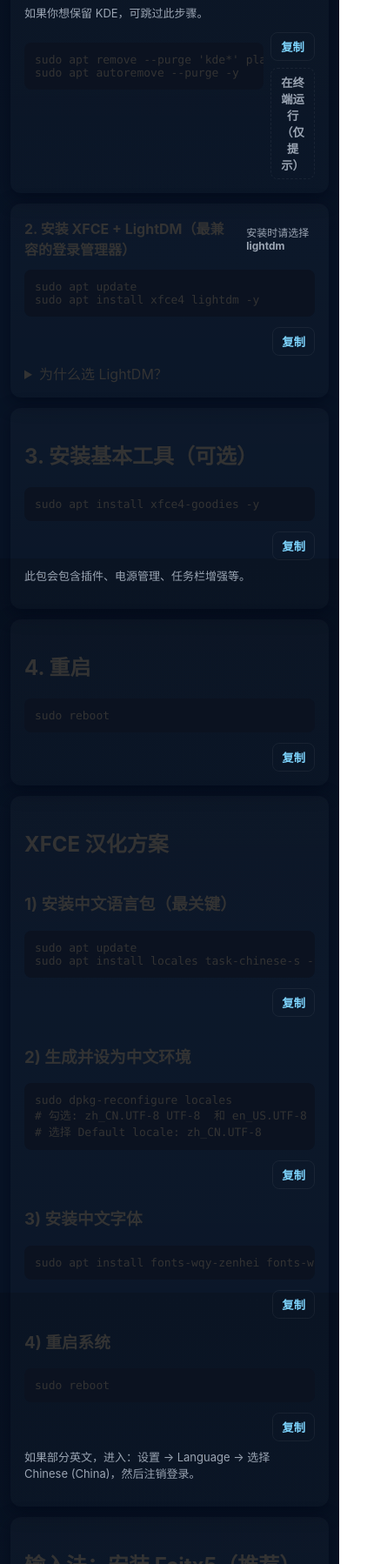
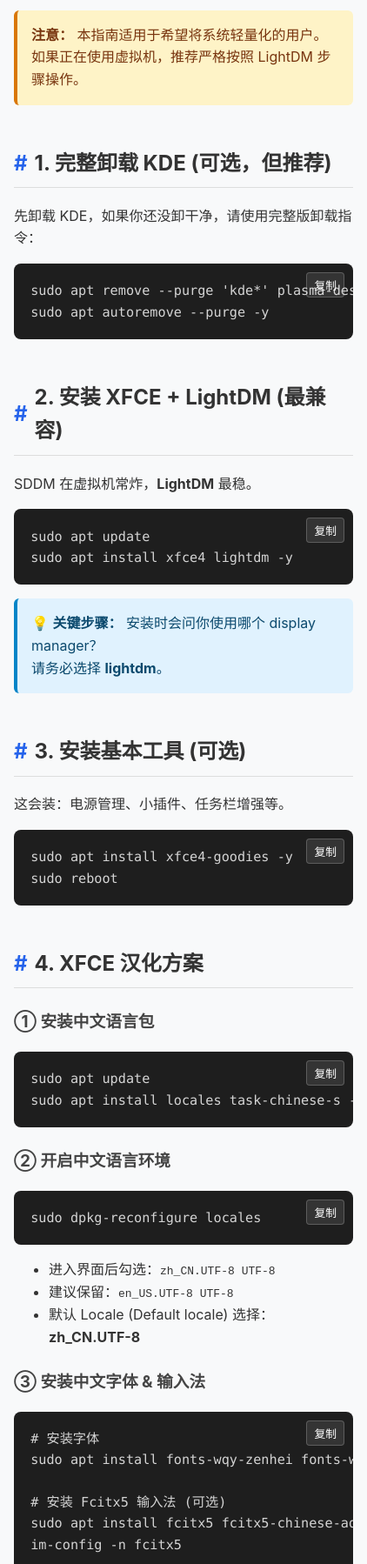
Before and after one commit to binglengbing64/mywebsite, a plain HTML site: page index.html in a window 390 px wide. Shown: the part 202-2000 px from the top of the page at 87% size, 422 px wide, since content can reach past the window. Drawn offline with Linux system fonts and the light colour scheme.

Commit message:
Update index.html

```diff
--- a/index.html
+++ b/index.html
@@ -1,272 +1,274 @@
-<!doctype html>
+<!DOCTYPE html>
 <html lang="zh-CN">
 <head>
-  <meta charset="utf-8" />
-  <meta name="viewport" content="width=device-width,initial-scale=1" />
-  <title>飞牛OS一键安装 XFCE（官方最轻量版本）</title>
-  <style>
-    :root{
-      --bg:#0f1720; --card:#0b1220; --muted:#9aa4b2; --accent:#7dd3fc; --glass:rgba(255,255,255,0.04);
-      --mono: 'SFMono-Regular', Consolas, 'Liberation Mono', Menlo, monospace;
-    }
-    *{box-sizing:border-box}
-    html,body{height:100%}
-    body{font-family: -apple-system,BlinkMacSystemFont, 'Segoe UI', Roboto, 'Helvetica Neue', Arial; margin:0; background:linear-gradient(180deg,#071120 0%, #081426 60%); color: #333; -webkit-font-smoothing:antialiased; padding:24px}
-    .wrap{max-width:980px;margin:0 auto}
-    header{display:flex;align-items:center;gap:16px;margin-bottom:18px}
-    .logo{width:56px;height:56px;border-radius:10px;background:linear-gradient(135deg,#0ea5a4,#60a5fa);display:flex;align-items:center;justify-content:center;font-weight:700;color:#042033}
-    h1{font-size:20px;margin:0}
-    p.lead{margin:4px 0 0;color:var(--muted)}
+    <meta charset="UTF-8">
+    <meta name="viewport" content="width=device-width, initial-scale=1.0">
+    <title>XFCE 轻量级桌面一键安装指南 (飞牛OS/Debian)</title>
+    <style>
+        :root {
+            --primary-color: #2563eb;
+            --text-color: #333;
+            --bg-color: #f8f9fa;
+            --code-bg: #1e1e1e;
+            --code-text: #d4d4d4;
+            --sidebar-width: 280px;
+        }
 
-    .card{background:linear-gradient(180deg, rgba(255,255,255,0.02), rgba(255,255,255,0.01)); border-radius:12px;padding:16px;margin-bottom:12px;box-shadow:0 6px 20px rgba(2,6,23,0.6);}
-    .section-title{display:flex;align-items:center;justify-content:space-between;gap:12px}
-    .section-title h2{font-size:16px;margin:0}
-    .note{color:var(--muted);font-size:13px;margin-top:8px}
+        body {
+            font-family: -apple-system, BlinkMacSystemFont, "Segoe UI", Roboto, "Helvetica Neue", Arial, "Microsoft YaHei", sans-serif;
+            line-height: 1.6;
+            color: var(--text-color);
+            background-color: var(--bg-color);
+            margin: 0;
+            display: flex;
+        }
 
-    pre{background:var(--card);padding:12px;border-radius:8px;overflow:auto;margin:12px 0;font-family:var(--mono);font-size:13px}
-    code{color:#dbeafe}
-    .cmd-row{display:flex;gap:8px;align-items:flex-start}
-    .btn{background:transparent;border:1px solid rgba(255,255,255,0.06);padding:6px 10px;border-radius:8px;color:var(--accent);cursor:pointer;font-weight:600}
-    .btn.secondary{color:var(--muted);border-style:dashed}
-    .copy-hint{font-size:12px;color:var(--muted);margin-left:8px}
+        /* Sidebar Styles */
+        .sidebar {
+            width: var(--sidebar-width);
+            height: 100vh;
+            background: white;
+            padding: 2rem;
+            position: fixed;
+            overflow-y: auto;
+            border-right: 1px solid #ddd;
+            box-sizing: border-box;
+        }
 
-    details{margin-top:8px}
-    summary{cursor:pointer;outline:none}
+        .sidebar h2 {
+            font-size: 1.2rem;
+            margin-bottom: 1rem;
+            color: var(--primary-color);
+        }
 
-    .grid{display:grid;grid-template-columns:repeat(auto-fit,minmax(260px,1fr));gap:12px}
+        .sidebar ul {
+            list-style: none;
+            padding: 0;
+        }
 
-    footer{margin-top:18px;color:var(--muted);font-size:13px;text-align:center}
+        .sidebar li {
+            margin-bottom: 0.8rem;
+        }
 
-    @media (max-width:600px){body{padding:12px}.logo{width:44px;height:44px}}
-  </style>
+        .sidebar a {
+            text-decoration: none;
+            color: #555;
+            font-size: 0.95rem;
+            transition: color 0.2s;
+        }
+
+        .sidebar a:hover {
+            color: var(--primary-color);
+            font-weight: 600;
+        }
+
+        /* Main Content Styles */
+        .main-content {
+            margin-left: var(--sidebar-width);
+            padding: 2rem 4rem;
+            max-width: 900px;
+            width: 100%;
+        }
+
+        h1 {
+            font-size: 2.5rem;
+            border-bottom: 3px solid var(--primary-color);
+            padding-bottom: 0.5rem;
+            margin-bottom: 2rem;
+        }
+
+        h2 {
+            margin-top: 3rem;
+            padding-bottom: 0.5rem;
+            border-bottom: 1px solid #ddd;
+            display: flex;
+            align-items: center;
+        }
+
+        h2::before {
+            content: '#';
+            color: var(--primary-color);
+            margin-right: 0.5rem;
+            font-weight: bold;
+        }
+
+        h3 {
+            margin-top: 1.5rem;
+            color: #444;
+        }
+
+        /* Code Block Styles */
+        .code-container {
+            position: relative;
+            margin: 1rem 0;
+        }
+
+        pre {
+            background-color: var(--code-bg);
+            color: var(--code-text);
+            padding: 1.2rem;
+            border-radius: 8px;
+            overflow-x: auto;
+            font-family: 'Consolas', 'Monaco', 'Courier New', monospace;
+            font-size: 0.95rem;
+        }
+
+        .copy-btn {
+            position: absolute;
+            top: 10px;
+            right: 10px;
+            background: rgba(255, 255, 255, 0.1);
+            border: 1px solid rgba(255, 255, 255, 0.2);
+            color: #fff;
+            padding: 4px 8px;
+            border-radius: 4px;
+            cursor: pointer;
+            font-size: 0.8rem;
+            transition: background 0.2s;
+        }
+
+        .copy-btn:hover {
+            background: rgba(255, 255, 255, 0.2);
+        }
+
+        /* Callout/Alert Styles */
+        .alert {
+            padding: 1rem;
+            border-radius: 6px;
+            margin: 1rem 0;
+            border-left: 4px solid;
+        }
+
+        .alert-info {
+            background-color: #e0f2fe;
+            border-color: #0284c7;
+            color: #0c4a6e;
+        }
+
+        .alert-warning {
+            background-color: #fef3c7;
+            border-color: #d97706;
+            color: #78350f;
+        }
+
+        .tag {
+            display: inline-block;
+            background: #e5e7eb;
+            padding: 2px 6px;
+            border-radius: 4px;
+            font-weight: bold;
+            font-size: 0.9em;
+        }
+
+        @media (max-width: 768px) {
+            .sidebar {
+                display: none;
+            }
+            .main-content {
+                margin-left: 0;
+                padding: 1rem;
+            }
+        }
+    </style>
 </head>
 <body>
-  <div class="wrap">
-    <header>
-      <div class="logo">XF</div>
-      <div>
-        <h1>一键安装 XFCE（官方最轻量版本）</h1>
-        <p class="lead">含：卸载 KDE、安装 XFCE + LightDM、中文汉化、输入法、浏览器、NetworkManager、以及可复制命令按钮</p>
-      </div>
-    </header>
 
-    <div class="card">
-      <div class="section-title">
-        <h2>1. 完整卸载 KDE（可选，但推荐）</h2>
-        <div class="copy-hint">点击右侧按钮可复制命令</div>
-      </div>
-      <p class="note">如果你想保留 KDE，可跳过此步骤。</p>
-      <div class="cmd-row">
-        <pre id="cmd-kde">sudo apt remove --purge 'kde*' plasma-desktop sddm-theme-debian-breeze sddm-theme-debian-maui sddm
-sudo apt autoremove --purge -y</pre>
-        <div style="display:flex;flex-direction:column;gap:8px;">
-          <button class="btn" data-target="cmd-kde">复制</button>
-          <button class="btn secondary" data-run="cmd-kde">在终端运行（仅提示）</button>
-        </div>
-      </div>
-    </div>
+    <nav class="sidebar">
+        <h2>📑 目录导航</h2>
+        <ul>
+            <li><a href="#step1">1. 卸载 KDE (清理环境)</a></li>
+            <li><a href="#step2">2. 安装 XFCE + LightDM</a></li>
+            <li><a href="#step3">3. 安装基本工具</a></li>
+            <li><a href="#cn-lang">4. XFCE 汉化方案</a></li>
+            <li><a href="#browsers">5. 安装浏览器 (Firefox/Chrome)</a></li>
+            <li><a href="#stores">6. 应用商店推荐</a></li>
+            <li><a href="#wifi">7. WiFi 网络管理配置</a></li>
+        </ul>
+    </nav>
 
-    <div class="card">
-      <div class="section-title">
-        <h2>2. 安装 XFCE + LightDM（最兼容的登录管理器）</h2>
-        <div class="copy-hint">安装时请选择 <strong>lightdm</strong></div>
-      </div>
-      <pre id="cmd-xfce">sudo apt update
-sudo apt install xfce4 lightdm -y</pre>
-      <div style="display:flex;gap:8px;justify-content:flex-end">
-        <button class="btn" data-target="cmd-xfce">复制</button>
-      </div>
-      <details>
-        <summary>为什么选 LightDM？</summary>
-        <p class="note">SDDM 在虚拟机/某些旧驱动环境上可能崩溃，LightDM 更稳定、轻量，且兼容性好。</p>
-      </details>
-    </div>
+    <main class="main-content">
+        <h1>XFCE 极简安装指南 <small style="font-size:0.5em; color:#666">for Debian / 飞牛OS</small></h1>
 
-    <div class="card">
-      <h2>3. 安装基本工具（可选）</h2>
-      <pre id="cmd-goodies">sudo apt install xfce4-goodies -y</pre>
-      <div style="display:flex;gap:8px;justify-content:flex-end">
-        <button class="btn" data-target="cmd-goodies">复制</button>
-      </div>
-      <p class="note">此包会包含插件、电源管理、任务栏增强等。</p>
-    </div>
-
-    <div class="card">
-      <h2>4. 重启</h2>
-      <pre id="cmd-reboot">sudo reboot</pre>
-      <div style="display:flex;gap:8px;justify-content:flex-end">
-        <button class="btn" data-target="cmd-reboot">复制</button>
-      </div>
-    </div>
-
-    <div class="card">
-      <h2>XFCE 汉化方案</h2>
-      <div class="grid">
-        <div>
-          <h3>1) 安装中文语言包（最关键）</h3>
-          <pre id="cmd-locale">sudo apt update
-sudo apt install locales task-chinese-s -y</pre>
-          <div style="display:flex;gap:8px;justify-content:flex-end;margin-top:8px">
-            <button class="btn" data-target="cmd-locale">复制</button>
-          </div>
-        </div>
-        <div>
-          <h3>2) 生成并设为中文环境</h3>
-          <pre id="cmd-dpkg">sudo dpkg-reconfigure locales
-# 勾选: zh_CN.UTF-8 UTF-8  和 en_US.UTF-8
-# 选择 Default locale: zh_CN.UTF-8</pre>
-          <div style="display:flex;gap:8px;justify-content:flex-end;margin-top:8px">
-            <button class="btn" data-target="cmd-dpkg">复制</button>
-          </div>
-        </div>
-      </div>
-
-      <div style="margin-top:12px">
-        <h3>3) 安装中文字体</h3>
-        <pre id="cmd-font">sudo apt install fonts-wqy-zenhei fonts-wqy-microhei -y</pre>
-        <div style="display:flex;gap:8px;justify-content:flex-end;margin-top:8px">
-          <button class="btn" data-target="cmd-font">复制</button>
+        <div class="alert alert-warning">
+            <strong>注意：</strong> 本指南适用于希望将系统轻量化的用户。如果正在使用虚拟机，推荐严格按照 LightDM 步骤操作。
         </div>
 
-        <h3 style="margin-top:12px">4) 重启系统</h3>
-        <pre id="cmd-reboot2">sudo reboot</pre>
-        <div style="display:flex;gap:8px;justify-content:flex-end;margin-top:8px">
-          <button class="btn" data-target="cmd-reboot2">复制</button>
-        </div>
+        <section id="step1">
+            <h2>1. 完整卸载 KDE (可选，但推荐)</h2>
+            <p>先卸载 KDE，如果你还没卸干净，请使用完整版卸载指令：</p>
+            <div class="code-container">
+                <button class="copy-btn" onclick="copyCode(this)">复制</button>
+                <pre>sudo apt remove --purge 'kde*' plasma-desktop sddm-theme-debian-breeze sddm-theme-debian-maui sddm
+sudo apt autoremove --purge -y</pre>
+            </div>
+        </section>
 
-        <p class="note">如果部分英文，进入：设置 → Language → 选择 Chinese (China)，然后注销登录。</p>
-      </div>
-    </div>
+        <section id="step2">
+            <h2>2. 安装 XFCE + LightDM (最兼容)</h2>
+            <p>SDDM 在虚拟机常炸，<strong>LightDM</strong> 最稳。</p>
+            <div class="code-container">
+                <button class="copy-btn" onclick="copyCode(this)">复制</button>
+                <pre>sudo apt update
+sudo apt install xfce4 lightdm -y</pre>
+            </div>
+            <div class="alert alert-info">
+                💡 <strong>关键步骤：</strong> 安装时会问你使用哪个 display manager？<br>
+                请务必选择 <strong>lightdm</strong>。
+            </div>
+        </section>
 
-    <div class="card">
-      <h2>输入法：安装 Fcitx5（推荐）</h2>
-      <pre id="cmd-fcitx">sudo apt install fcitx5 fcitx5-chinese-addons -y
-# 然后运行:
-im-config  # 选择 fcitx5</pre>
-      <div style="display:flex;gap:8px;justify-content:flex-end;margin-top:8px">
-        <button class="btn" data-target="cmd-fcitx">复制</button>
-      </div>
-    </div>
+        <section id="step3">
+            <h2>3. 安装基本工具 (可选)</h2>
+            <p>这会装：电源管理、小插件、任务栏增强等。</p>
+            <div class="code-container">
+                <button class="copy-btn" onclick="copyCode(this)">复制</button>
+                <pre>sudo apt install xfce4-goodies -y
+sudo reboot</pre>
+            </div>
+        </section>
 
-    <div class="card">
-      <h2>安装浏览器</h2>
-      <details>
-        <summary>方法 1：安装 Firefox ESR（最稳）</summary>
-        <pre id="cmd-ffesr">sudo apt update
-sudo apt install firefox-esr</pre>
-        <div style="display:flex;gap:8px;justify-content:flex-end;margin-top:8px">
-          <button class="btn" data-target="cmd-ffesr">复制</button>
-        </div>
-      </details>
+        <section id="cn-lang">
+            <h2>4. XFCE 汉化方案</h2>
 
-      <details>
-        <summary>方法 2：安装最新版 Firefox（添加官方仓库）</summary>
-        <pre id="cmd-ff">sudo apt install gnupg curl
-curl -fsSL https://packages.mozilla.org/apt/repo-signing-key.gpg | sudo gpg --dearmor -o /usr/share/keyrings/packages.mozilla.org.gpg
-echo "deb [signed-by=/usr/share/keyrings/packages.mozilla.org.gpg] https://packages.mozilla.org/apt mozilla main" | sudo tee /etc/apt/sources.list.d/mozilla.list
-sudo apt update
-sudo apt install firefox</pre>
-        <div style="display:flex;gap:8px;justify-content:flex-end;margin-top:8px">
-          <button class="btn" data-target="cmd-ff">复制</button>
-        </div>
-      </details>
+            <h3>① 安装中文语言包</h3>
+            <div class="code-container">
+                <button class="copy-btn" onclick="copyCode(this)">复制</button>
+                <pre>sudo apt update
+sudo apt install locales task-chinese-s -y</pre>
+            </div>
 
-      <details>
-        <summary>方法 3：安装 Google Chrome（.deb）</summary>
-        <pre id="cmd-chrome">wget https://dl.google.com/linux/direct/google-chrome-stable_current_amd64.deb
-sudo apt install ./google-chrome-stable_current_amd64.deb
-# 注意：Chrome 不允许 root 直接运行，测试时可加 --no-sandbox（安全性降低）
-# google-chrome-stable --no-sandbox</pre>
-        <div style="display:flex;gap:8px;justify-content:flex-end;margin-top:8px">
-          <button class="btn" data-target="cmd-chrome">复制</button>
-        </div>
-      </details>
-    </div>
+            <h3>② 开启中文语言环境</h3>
+            <div class="code-container">
+                <button class="copy-btn" onclick="copyCode(this)">复制</button>
+                <pre>sudo dpkg-reconfigure locales</pre>
+            </div>
+            <ul>
+                <li>进入界面后勾选：<code>zh_CN.UTF-8 UTF-8</code></li>
+                <li>建议保留：<code>en_US.UTF-8 UTF-8</code></li>
+                <li>默认 Locale (Default locale) 选择：<strong>zh_CN.UTF-8</strong></li>
+            </ul>
 
-    <div class="card">
-      <h2>应用商店推荐</h2>
-      <div class="grid">
-        <div>
-          <h3>GNOME Software（推荐）</h3>
-          <pre id="cmd-gnome">sudo apt update
-sudo apt install gnome-software gnome-software-plugin-flatpak</pre>
-          <div style="display:flex;gap:8px;justify-content:flex-end;margin-top:8px">
-            <button class="btn" data-target="cmd-gnome">复制</button>
-          </div>
-        </div>
-        <div>
-          <h3>Discover（KDE 软件中心）</h3>
-          <pre id="cmd-discover">sudo apt install plasma-discover</pre>
-          <div style="display:flex;gap:8px;justify-content:flex-end;margin-top:8px">
-            <button class="btn" data-target="cmd-discover">复制</button>
-          </div>
-        </div>
-        <div>
-          <h3>Synaptic（经典）</h3>
-          <pre id="cmd-synaptic">sudo apt install synaptic</pre>
-          <div style="display:flex;gap:8px;justify-content:flex-end;margin-top:8px">
-            <button class="btn" data-target="cmd-synaptic">复制</button>
-          </div>
-        </div>
-      </div>
-      <p class="note">安装 Flatpak 后，GNOME Software 可直接访问 Flathub。</p>
-    </div>
+            <h3>③ 安装中文字体 & 输入法</h3>
+            <div class="code-container">
+                <button class="copy-btn" onclick="copyCode(this)">复制</button>
+                <pre># 安装字体
+sudo apt install fonts-wqy-zenhei fonts-wqy-microhei -y
 
-    <div class="card">
-      <h2>NetworkManager & WiFi（飞牛OS 需要）</h2>
-      <p class="note">如果系统原本使用 ifupdown 或 systemd-networkd，请先停用它们，启用 NetworkManager。</p>
-      <pre id="cmd-nm">sudo apt install network-manager
-sudo apt install network-manager-gnome
-sudo systemctl stop networking
-sudo systemctl disable networking
-sudo systemctl stop systemd-networkd
-sudo systemctl disable systemd-networkd
-sudo systemctl enable NetworkManager
-sudo systemctl start NetworkManager
-# 在 XFCE 会话运行: nm-applet &</pre>
-      <div style="display:flex;gap:8px;justify-content:flex-end;margin-top:8px">
-        <button class="btn" data-target="cmd-nm">复制</button>
-      </div>
-      <p class="note">确认网卡是否被识别： <code>nmcli device</code></p>
-    </div>
+# 安装 Fcitx5 输入法 (可选)
+sudo apt install fcitx5 fcitx5-chinese-addons -y
+im-config -n fcitx5</pre>
+            </div>
+            <p>完成后请 <code>sudo reboot</code> 重启系统。</p>
+        </section>
 
-    <footer>
-      提示：页面内所有“复制”按钮会把命令复制到剪贴板。"在终端运行（仅提示）"按钮仅会展示命令，不会在你的机器上真实执行任何操作。
-    </footer>
-  </div>
+        <section id="browsers">
+            <h2>5. 安装浏览器</h2>
 
-  <script>
-    // 复制功能
-    document.querySelectorAll('button[data-target]').forEach(btn=>{
-      btn.addEventListener('click',()=>{
-        const id = btn.getAttribute('data-target');
-        const txt = document.getElementById(id).innerText;
-        navigator.clipboard.writeText(txt).then(()=>{
-          const old = btn.innerText;
-          btn.innerText = '已复制';
-          setTimeout(()=> btn.innerText = old,1200);
-        }).catch(()=>{
-          alert('复制失败，请手动选择并复制命令');
-        });
-      });
-    });
+            <h3>✅ 方案 A：Firefox ESR (最稳)</h3>
+            <div class="code-container">
+                <button class="copy-btn" onclick="copyCode(this)">复制</button>
+                <pre>sudo apt install firefox-esr</pre>
+            </div>
 
-    // 仅提示（不会执行）
-    document.querySelectorAll('button[data-run]').forEach(btn=>{
-      btn.addEventListener('click',()=>{
-        const id = btn.getAttribute('data-run');
-        const txt = document.getElementById(id).innerText;
-        // 显示 modal-like alert
-        const win = window.open('', '_blank', 'width=700,height=420');
-        win.document.write('<pre style="white-space:pre-wrap;font-family:monospace;padding:16px;background: #f5f5f5;color:#e6eef6;border-radius:8px">'+
-          escapeHtml(txt)+</pre>');
-        win.document.title = '命令预览';
-      });
-    });
-
-    function escapeHtml(str){
-      return str.replace(/&/g,'&amp;').replace(/</g,'&lt;').replace(/>/g,'&gt;');
-    }
-  </script>
-</body>
-</html>
+            <h3>✅ 方案 B：Google Chrome (翻译好用)</h3>
+            <div class="code-container">
```
